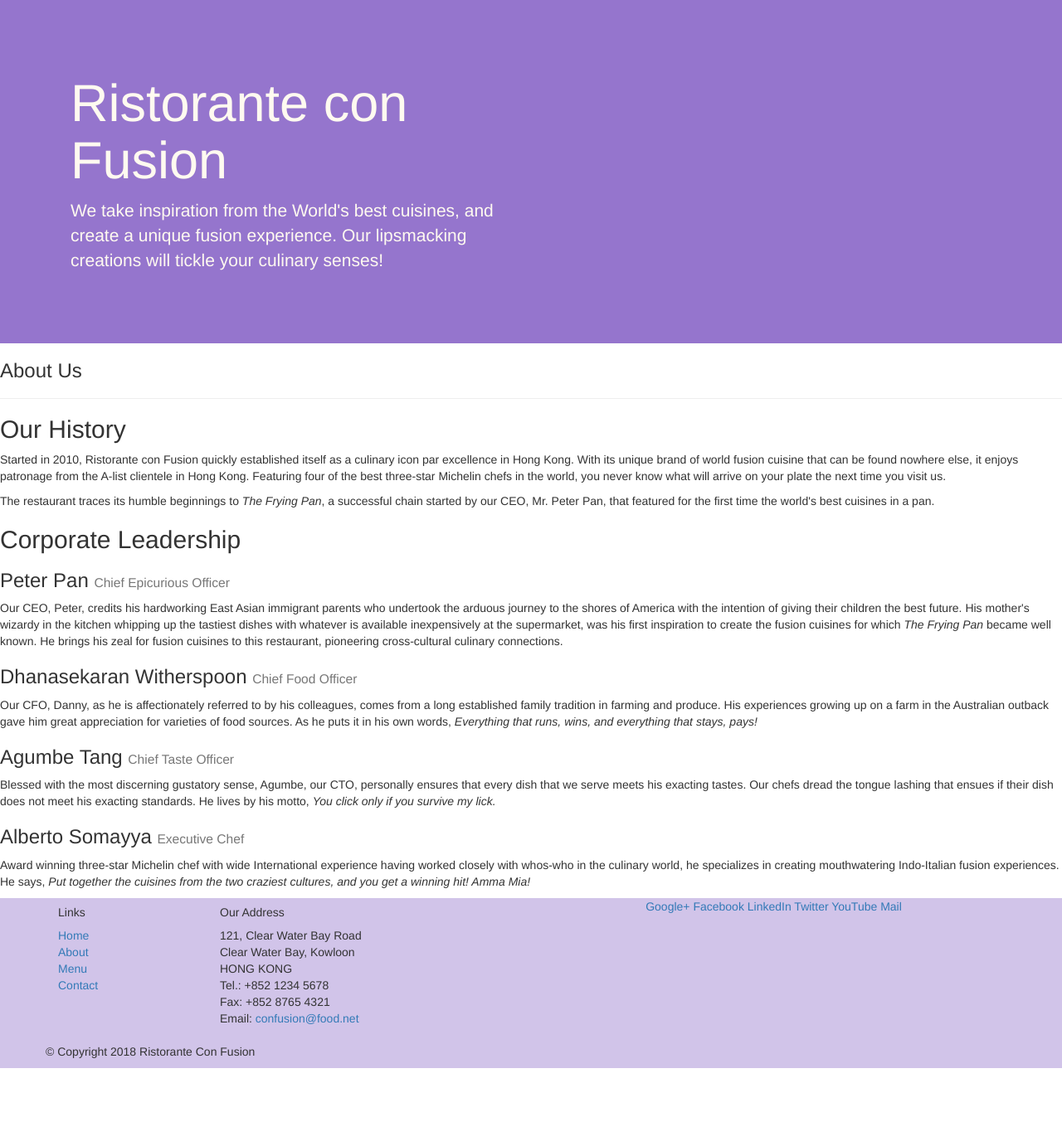
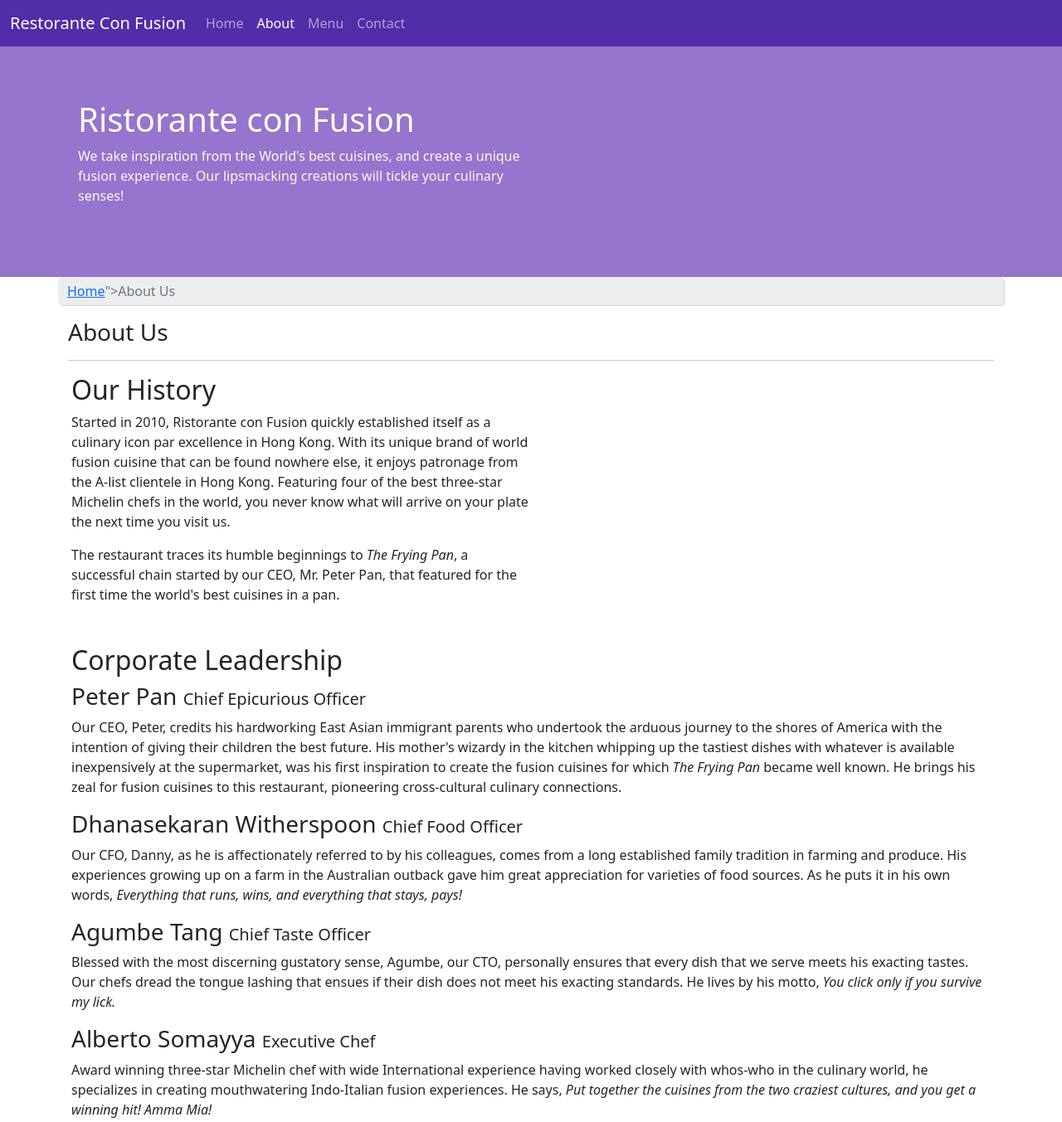
Before and after one commit to prashnit28/Fusion, a website: page aboutus.html in a window 1280 px wide. Shown: the top 1353 px of the page at 83% size. Before the commit the page ends 1288 px from the top, so only its background shows below. Drawn offline with nearby package versions, Linux system fonts and the light colour scheme.

Commit message:
navbar and breadcrumbs

```diff
--- a/aboutus.html
+++ b/aboutus.html
@@ -14,7 +14,22 @@
 </head>
 
 <body>
+   <nav class="navbar navbar-dark navbar-expand-sm fixed-top">
+    <div class="container-fluid">
+      <button class=" navbar-toggler" type="button" data-bs-toggle="collapse" data-bs-target="#navbarToggleExternalContent" aria-controls="navbarToggleExternalContent" aria-expanded="false" aria-label="Toggle navigation">
+       <span class="navbar-toggler-icon"></span>
+      </button>
+    <a class=" navbar navbar-brand" href="./index.html"><span>Restorante Con Fusion</span></a>
+      <div class="collapse navbar-collapse" id="navbarToggleExternalContent">
+            <ul class="navbar-nav mr-auto">
+              <li class="nav-item"><a class="nav-link" href="./index.html">Home</a></li>
+              <li class="nav-item"><a class="nav-link active" href="#">About</a></li>
+              <li class="nav-item"><a class="nav-link" href="#">Menu</a></li>
+              <li class="nav-item"><a class="nav-link" href="#">Contact</a></li>
 
+            </ul>
+       </div>
+    </nav>
     <header class="jumbotron">
         <div class="container">
             <div class="row row-header">
@@ -28,15 +43,19 @@
         </div>
     </header>
 
-    <div>
-        <div>
-            <div>
+    <div class="container">
+        <div class="row">
+            <ol class="col-12 breadcrumb">
+               <li class="bredcrumb-item"><a href="./index.html">Home</a></li>
+               <li class="breadcrumb-item active">">About Us</li>
+            </ol>
+            <div class="col-12">
                <h3>About Us</h3>
                <hr>
             </div>
         </div>
 
-        <div>
+        <div class="col-12 col-sm-6 me-1 ms-1" >
             <div>
                 <h2>Our History</h2>
                 <p>Started in 2010, Ristorante con Fusion quickly established itself as a culinary icon par excellence in Hong Kong. With its unique brand of world fusion cuisine that can be found nowhere else, it enjoys patronage from the A-list clientele in Hong Kong.  Featuring four of the best three-star Michelin chefs in the world, you never know what will arrive on your plate the next time you visit us.</p>
@@ -47,17 +66,17 @@
         </div>
 
 
-        <div>
+        <div class="mt-5 mb-5 ms-1 me-1">
             <div>
                 <h2>Corporate Leadership</h2>
-                <h3>Peter Pan <small>Chief Epicurious Officer</small></h3>
-                <p>Our CEO, Peter, credits his hardworking East Asian immigrant parents who undertook the arduous journey to the shores of America with the intention of giving their children the best future. His mother's wizardy in the kitchen whipping up the tastiest dishes with whatever is available inexpensively at the supermarket, was his first inspiration to create the fusion cuisines for which <em>The Frying Pan</em> became well known. He brings his zeal for fusion cuisines to this restaurant, pioneering cross-cultural culinary connections.</p>
-                <h3>Dhanasekaran Witherspoon <small>Chief Food Officer</small></h3>
-                <p>Our CFO, Danny, as he is affectionately referred to by his colleagues, comes from a long established family tradition in farming and produce. His experiences growing up on a farm in the Australian outback gave him great appreciation for varieties of food sources. As he puts it in his own words, <em>Everything that runs, wins, and everything that stays, pays!</em></p>
-                <h3>Agumbe Tang <small>Chief Taste Officer</small></h3>
-                <p>Blessed with the most discerning gustatory sense, Agumbe, our CTO, personally ensures that every dish that we serve meets his exacting tastes. Our chefs dread the tongue lashing that ensues if their dish does not meet his exacting standards. He lives by his motto, <em>You click only if you survive my lick.</em></p>
-                <h3>Alberto Somayya <small>Executive Chef</small></h3>
-                <p>Award winning three-star Michelin chef with wide International experience having worked closely with whos-who in the culinary world, he specializes in creating mouthwatering Indo-Italian fusion experiences. He says, <em>Put together the cuisines from the two craziest cultures, and you get a winning hit! Amma Mia!</em></p>
+                <h3>Peter Pan <span class="h5">Chief Epicurious Officer</span></h3>
+                <p class="d-none d-sm-block">Our CEO, Peter, credits his hardworking East Asian immigrant parents who undertook the arduous journey to the shores of America with the intention of giving their children the best future. His mother's wizardy in the kitchen whipping up the tastiest dishes with whatever is available inexpensively at the supermarket, was his first inspiration to create the fusion cuisines for which <em>The Frying Pan</em> became well known. He brings his zeal for fusion cuisines to this restaurant, pioneering cross-cultural culinary connections.</p>
+                <h3>Dhanasekaran Witherspoon <span class="h5">Chief Food Officer</span></h3>
+                <p class="d-none d-sm-block">Our CFO, Danny, as he is affectionately referred to by his colleagues, comes from a long established family tradition in farming and produce. His experiences growing up on a farm in the Australian outback gave him great appreciation for varieties of food sources. As he puts it in his own words, <em>Everything that runs, wins, and everything that stays, pays!</em></p>
+                <h3>Agumbe Tang <span class="h5">Chief Taste Officer</span></h3>
+                <p class="d-none d-sm-block">Blessed with the most discerning gustatory sense, Agumbe, our CTO, personally ensures that every dish that we serve meets his exacting tastes. Our chefs dread the tongue lashing that ensues if their dish does not meet his exacting standards. He lives by his motto, <em>You click only if you survive my lick.</em></p>
+                <h3>Alberto Somayya <span class="h5">Executive Chef</span></h3>
+                <p class="d-none d-sm-block">Award winning three-star Michelin chef with wide International experience having worked closely with whos-who in the culinary world, he specializes in creating mouthwatering Indo-Italian fusion experiences. He says, <em>Put together the cuisines from the two craziest cultures, and you get a winning hit! Amma Mia!</em></p>
             </div>
        </div>
 
@@ -69,7 +88,7 @@
                 <div class="col-4 offset-1 col-sm-2">
                     <h5>Links</h5>
                     <ul class="list-unstyled">
-                        <li><a href="#">Home</a></li>
+                        <li><a href="./index.html">Home</a></li>
                         <li><a href="#">About</a></li>
                         <li><a href="#">Menu</a></li>
                         <li><a href="#">Contact</a></li>
--- a/css/style.css
+++ b/css/style.css
@@ -25,3 +25,21 @@
     margin:0px;
     color: #0f0f0f;
 }
+ body{
+     padding: 50px 0px 0px 0px;
+     z-index: 0;
+ }
+
+ .navbar-dark{
+    background-color: #512DA8;
+ }
+
+ .breadcrumb{
+     box-shadow: 1px 1px #d5d4d4;
+     background:#eeeded ;
+     border: 1px solid #eeeded;
+     border-radius: 5px;
+     padding: 0 5px 0 10px !important;
+     font-size: 16px;
+     line-height: 2em;
+ }
--- a/package.json
+++ b/package.json
@@ -2,7 +2,7 @@
   "name": "confusion",
   "version": "1.0.0",
   "description": "This is a website for Ristorante Con Fusion",
-  "main": "index.html" "aboutus.html",
+  "main": "index.html",
   "scripts": {
     "start": "npm run lite",
     "test": "echo \"Error: no test specified\" && exit 1",
```
Also changed, not shown: index.html (+19 -2 lines).
